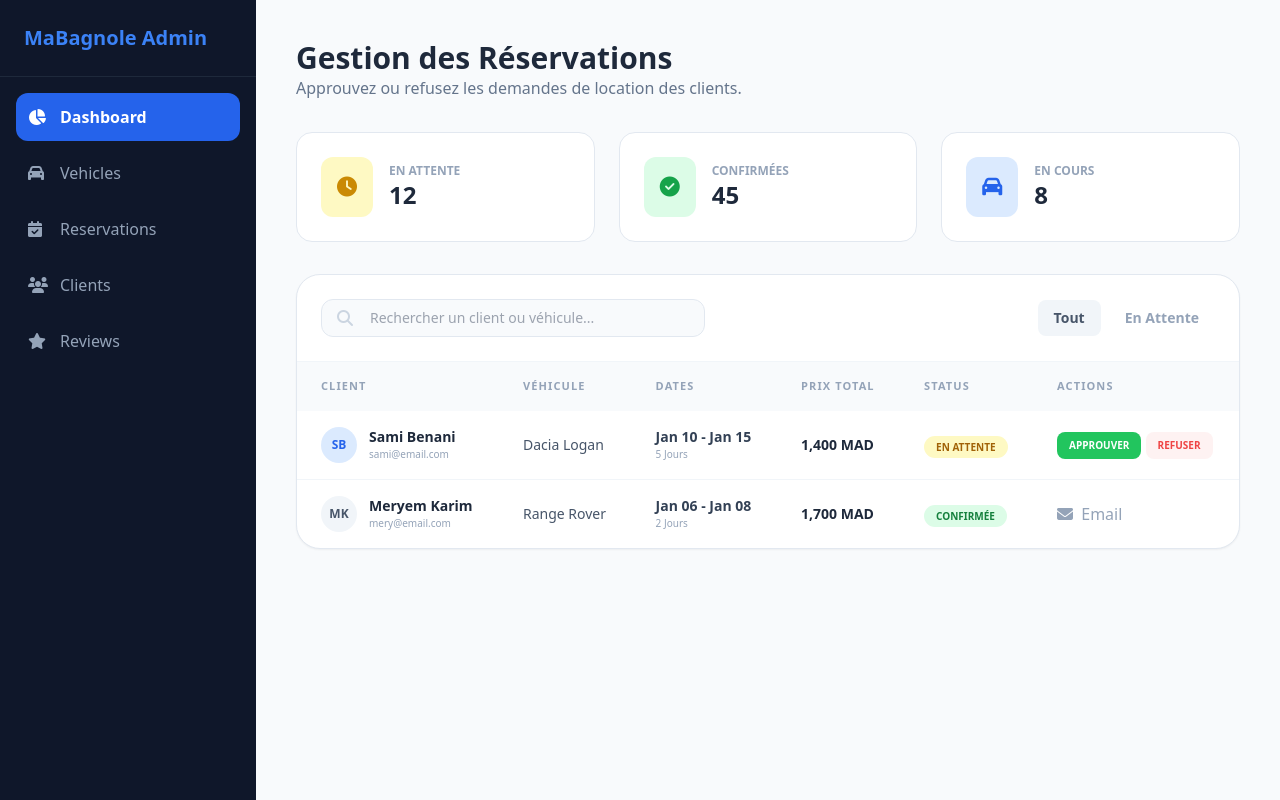
After one commit to khalid-bensaada/mabagnole-V2, a PHP site: page /reservation.php in a window 1280 px wide. The commit adds this page. Run offline with PHP 8.4, Linux system fonts and the light colour scheme; some libraries are stand-ins or nearby versions.

Commit message:
added frontend for pages in admin

```diff
--- /dev/null
+++ b/admin/reservation.php
@@ -0,0 +1,174 @@
+<!DOCTYPE html>
+<html lang="en">
+
+<head>
+    <meta charset="UTF-8">
+    <meta name="viewport" content="width=device-width, initial-scale=1.0">
+    <title>Manage Reservations | Admin</title>
+    <script src="https://cdn.tailwindcss.com"></script>
+    <link rel="stylesheet" href="https://cdnjs.cloudflare.com/ajax/libs/font-awesome/6.4.0/css/all.min.css">
+</head>
+
+<body class="bg-slate-50 flex">
+
+    <aside class="w-64 bg-slate-900 text-white min-h-screen hidden md:flex flex-col">
+        <div class="p-6 border-b border-slate-800">
+            <h1 class="text-xl font-black text-blue-500">MaBagnole Admin</h1>
+        </div>
+        <nav class="flex-1 p-4 space-y-2">
+            <a href="dashboard.php" class="flex items-center space-x-3 p-3 bg-blue-600 rounded-xl transition">
+                <i class="fas fa-chart-pie w-5"></i>
+                <span class="font-bold">Dashboard</span>
+            </a>
+            <a href="vehicule.php"
+                class="flex items-center space-x-3 p-3 text-slate-400 hover:bg-slate-800 hover:text-white rounded-xl transition">
+                <i class="fas fa-car w-5"></i>
+                <span>Vehicles</span>
+            </a>
+            <a href="reservation.php"
+                class="flex items-center space-x-3 p-3 text-slate-400 hover:bg-slate-800 hover:text-white rounded-xl transition">
+                <i class="fas fa-calendar-check w-5"></i>
+                <span>Reservations</span>
+            </a>
+            <a href="clients.php"
+                class="flex items-center space-x-3 p-3 text-slate-400 hover:bg-slate-800 hover:text-white rounded-xl transition">
+                <i class="fas fa-users w-5"></i>
+                <span>Clients</span>
+            </a>
+            <a href="reviews.php"
+                class="flex items-center space-x-3 p-3 text-slate-400 hover:bg-slate-800 hover:text-white rounded-xl transition">
+                <i class="fas fa-star w-5"></i>
+                <span>Reviews</span>
+            </a>
+        </nav>
+    </aside>
+
+    <main class="flex-1 p-6 md:p-10">
+        <div class="mb-8">
+            <h2 class="text-3xl font-black text-slate-800">Gestion des Réservations</h2>
+            <p class="text-slate-500">Approuvez ou refusez les demandes de location des clients.</p>
+        </div>
+
+        <div class="grid grid-cols-1 md:grid-cols-3 gap-6 mb-8">
+            <div class="bg-white p-6 rounded-2xl border border-slate-200 flex items-center gap-4">
+                <div class="bg-yellow-100 text-yellow-600 p-4 rounded-xl"><i class="fas fa-clock text-xl"></i></div>
+                <div>
+                    <p class="text-slate-400 text-xs font-bold uppercase">En Attente</p>
+                    <h4 class="text-2xl font-black text-slate-800">12</h4>
+                </div>
+            </div>
+            <div class="bg-white p-6 rounded-2xl border border-slate-200 flex items-center gap-4">
+                <div class="bg-green-100 text-green-600 p-4 rounded-xl"><i class="fas fa-check-circle text-xl"></i>
+                </div>
+                <div>
+                    <p class="text-slate-400 text-xs font-bold uppercase">Confirmées</p>
+                    <h4 class="text-2xl font-black text-slate-800">45</h4>
+                </div>
+            </div>
+            <div class="bg-white p-6 rounded-2xl border border-slate-200 flex items-center gap-4">
+                <div class="bg-blue-100 text-blue-600 p-4 rounded-xl"><i class="fas fa-car text-xl"></i></div>
+                <div>
+                    <p class="text-slate-400 text-xs font-bold uppercase">En Cours</p>
+                    <h4 class="text-2xl font-black text-slate-800">8</h4>
+                </div>
+            </div>
+        </div>
+
+        <div class="bg-white rounded-3xl border border-slate-200 shadow-sm overflow-hidden">
+            <div class="p-6 border-b border-slate-100 flex flex-col md:flex-row justify-between items-center gap-4">
+                <div class="relative w-full md:w-96">
+                    <i class="fas fa-search absolute left-4 top-1/2 -translate-y-1/2 text-slate-300"></i>
+                    <input type="text" placeholder="Rechercher un client ou véhicule..."
+                        class="w-full pl-12 pr-4 py-2 bg-slate-50 border border-slate-200 rounded-xl outline-none focus:ring-2 focus:ring-blue-500 text-sm">
+                </div>
+                <div class="flex gap-2">
+                    <button class="px-4 py-2 text-sm font-bold bg-slate-100 rounded-lg text-slate-600">Tout</button>
+                    <button class="px-4 py-2 text-sm font-bold text-slate-400 hover:text-blue-600">En Attente</button>
+                </div>
+            </div>
+
+            <div class="overflow-x-auto">
+                <table class="w-full text-left">
+                    <thead class="bg-slate-50 text-slate-400 text-[11px] uppercase font-black tracking-widest">
+                        <tr>
+                            <th class="px-6 py-4">Client</th>
+                            <th class="px-6 py-4">Véhicule</th>
+                            <th class="px-6 py-4">Dates</th>
+                            <th class="px-6 py-4">Prix Total</th>
+                            <th class="px-6 py-4">Status</th>
+                            <th class="px-6 py-4">Actions</th>
+                        </tr>
+                    </thead>
+                    <tbody class="divide-y divide-slate-100">
+                        <tr class="hover:bg-slate-50/50 transition">
+                            <td class="px-6 py-4">
+                                <div class="flex items-center gap-3">
+                                    <div
+                                        class="w-9 h-9 rounded-full bg-blue-100 text-blue-600 flex items-center justify-center font-bold text-xs">
+                                        SB</div>
+                                    <div>
+                                        <p class="font-bold text-slate-800 text-sm">Sami Benani</p>
+                                        <p class="text-[10px] text-slate-400">sami@email.com</p>
+                                    </div>
+                                </div>
+                            </td>
+                            <td class="px-6 py-4 text-sm font-medium text-slate-600">Dacia Logan</td>
+                            <td class="px-6 py-4">
+                                <p class="text-sm font-bold text-slate-700">Jan 10 - Jan 15</p>
+                                <p class="text-[10px] text-slate-400">5 Jours</p>
+                            </td>
+                            <td class="px-6 py-4 font-black text-slate-800 text-sm">1,400 MAD</td>
+                            <td class="px-6 py-4">
+                                <span
+                                    class="px-3 py-1 bg-yellow-100 text-yellow-700 text-[10px] font-black uppercase rounded-full">En
+                                    Attente</span>
+                            </td>
+                            <td class="px-6 py-4">
+                                <div class="flex gap-2">
+                                    <form action="update_status.php" method="POST" class="inline">
+                                        <input type="hidden" name="res_id" value="1">
+                                        <button name="action" value="approve"
+                                            class="bg-green-500 text-white px-3 py-1.5 rounded-lg text-[10px] font-bold uppercase hover:bg-green-600 transition">Approuver</button>
+                                        <button name="action" value="reject"
+                                            class="bg-red-50 text-red-500 px-3 py-1.5 rounded-lg text-[10px] font-bold uppercase hover:bg-red-100 transition">Refuser</button>
+                                    </form>
+                                </div>
+                            </td>
+                        </tr>
+
+                        <tr class="hover:bg-slate-50/50 transition">
+                            <td class="px-6 py-4">
+                                <div class="flex items-center gap-3">
+                                    <div
+                                        class="w-9 h-9 rounded-full bg-slate-100 text-slate-600 flex items-center justify-center font-bold text-xs">
+                                        MK</div>
+                                    <div>
+                                        <p class="font-bold text-slate-800 text-sm">Meryem Karim</p>
+                                        <p class="text-[10px] text-slate-400">mery@email.com</p>
+                                    </div>
+                                </div>
+                            </td>
+                            <td class="px-6 py-4 text-sm font-medium text-slate-600">Range Rover</td>
+                            <td class="px-6 py-4">
+                                <p class="text-sm font-bold text-slate-700">Jan 06 - Jan 08</p>
+                                <p class="text-[10px] text-slate-400">2 Jours</p>
+                            </td>
+                            <td class="px-6 py-4 font-black text-slate-800 text-sm">1,700 MAD</td>
+                            <td class="px-6 py-4">
+                                <span
+                                    class="px-3 py-1 bg-green-100 text-green-700 text-[10px] font-black uppercase rounded-full">Confirmée</span>
+                            </td>
+                            <td class="px-6 py-4">
+                                <button class="text-slate-400 hover:text-blue-600"><i class="fas fa-envelope mr-1"></i>
+                                    Email</button>
+                            </td>
+                        </tr>
+                    </tbody>
+                </table>
+            </div>
+        </div>
+    </main>
+
+</body>
+
+</html>
```
Also changed, not shown: admin/clients.php (added, +172 -0 lines), admin/dashboard.php (+4 -4 lines), admin/reviews.php (added, +167 -0 lines), admin/vehicule.php (added, +165 -0 lines).
